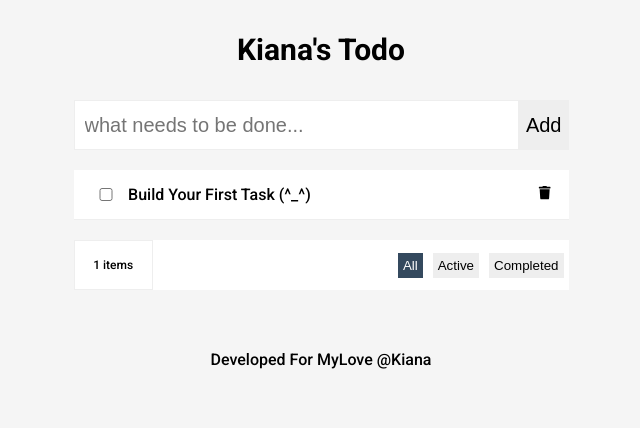
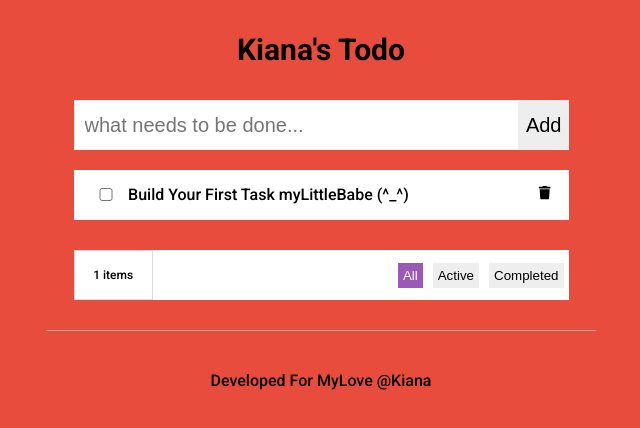
Before and after one commit to kian-007/luana_list, a React (Create React App) app: page / in a window 1280 px wide. Shown: the top 428 px of the page, without its empty margins (319-959 px from the left). Built offline with nearby package versions, Linux system fonts and the light colour scheme.

Commit message:
css for love

```diff
--- a/src/components/filterFooter/filterFooter.css
+++ b/src/components/filterFooter/filterFooter.css
@@ -1,6 +1,6 @@
 .filterFooter {
     width: 90%;
-    margin: 20px auto;
+    margin: 30px auto;
     display: flex;
     background-color: #fff;
 }
@@ -23,7 +23,7 @@
     display: flex;
     align-items: center;
     justify-content: center;
-    border: 1px solid #eee;
+    border: 1px solid #ddd;
 }
 
 .filterFooter .filterFooter__filters ul li button {
@@ -41,7 +41,7 @@
 }
 
 .filterFooter .filterFooter__filters ul li button.active {
-    background-color: #34495e;
+    background-color: #9b59b6;
     color: white;
     cursor: pointer;
 }
--- a/src/components/footer/footer.css
+++ b/src/components/footer/footer.css
@@ -1,6 +1,9 @@
 .footer {
+    max-width: 550px;
+    border-top: 1px solid #aaa;
     text-align: center;
     min-height: 100px;
+    margin: 0 auto;
     display: flex;
     align-items: center;
     justify-content: center;
--- a/src/components/taskItem/taskItem.css
+++ b/src/components/taskItem/taskItem.css
@@ -8,7 +8,7 @@
 }
 
 .taskItem.active {
-    background-color: #2ecc71;
+    background-color: #FDA7DF;
 }
 
 .taskItem input {
--- a/src/components/taskItem/taskItem.jsx
+++ b/src/components/taskItem/taskItem.jsx
@@ -5,7 +5,7 @@ import { FaTrash } from "react-icons/fa";
 const TaskItem = ({task, deleteTask, handleChangeStatus}) => {
 
     return (
-        <li className="taskItem">
+        <li className={`taskItem ${task.status?"active":""}`}>
             <input onChange={()=>{handleChangeStatus(task.id)}} type="checkbox" checked={task.status}></input>
             <h2>{task.title}</h2>
             <button onClick={()=>{deleteTask(task.id)}}><FaTrash /></button>
--- a/src/components/todoApp/todoApp.jsx
+++ b/src/components/todoApp/todoApp.jsx
@@ -23,7 +23,7 @@ const TodoApp = () => {
             setTasks([
                 {
                     id: uuid(),
-                    title: "Build Your First Task (^_^)",
+                    title: "Build Your First Task myLittleBabe (^_^)",
                     status: false
                 }
             ])
--- a/src/index.css
+++ b/src/index.css
@@ -142,7 +142,7 @@ body {
     font-family: 'Roboto', sans-serif;
     -webkit-font-smoothing: antialiased;
     -moz-osx-font-smoothing: grayscale;
-    background-color: #f5f5f5;
+    background-color: #e74c3c;
     font-weight: 500;
 }
 
```
